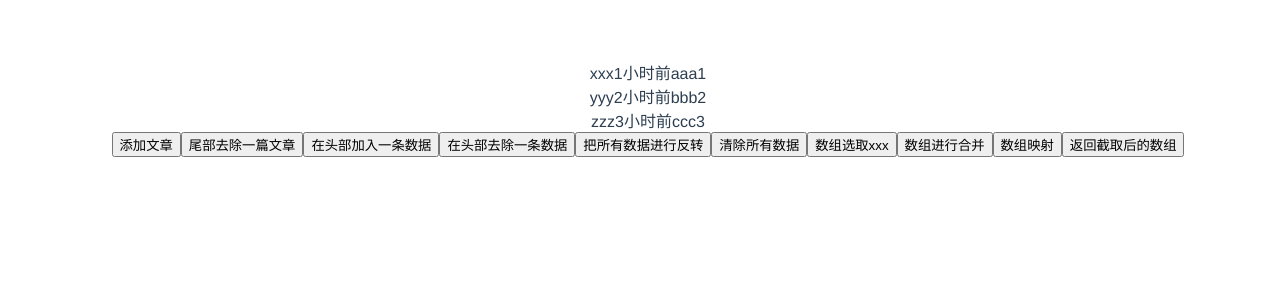
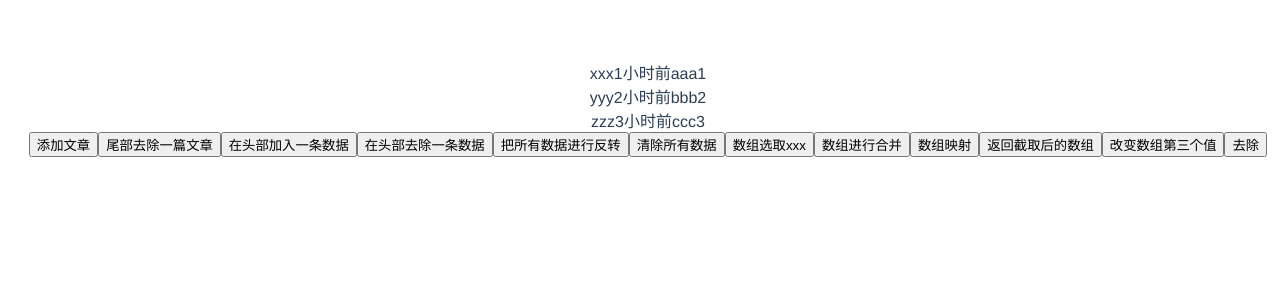
Before and after one commit to Insua/vue-demo, a Vue app: page /#/component-v-for in a window 1280 px wide. Shown: the top 300 px of the page. Built offline with nearby package versions, Linux system fonts and the light colour scheme; what vue-resource would draw is missing.

Commit message:
I really should've committed this when I finished it...

```diff
--- a/src/components/ComponentVFor.vue
+++ b/src/components/ComponentVFor.vue
@@ -11,12 +11,14 @@
         <button @click="contact">数组进行合并</button>
         <button @click="map">数组映射</button>
         <button @click="slice">返回截取后的数组</button>
+        <button @click="change3">改变数组第三个值</button>
+        <button @click="change4">去除</button>
     </div>
 </template>
 
 <script>
     import myArticle from "./MyArticle.vue"
-
+    import Vue from 'vue'
     export default {
         components: {
             myArticle
@@ -76,11 +78,17 @@
             },
             map () {
                 this.artList = this.artList.map(item => {
-                    return `${item} map`
+                    return {name: `${item.name} map`};
                 })
             },
             slice() {
                 this.artList = this.artList.slice(2);
+            },
+            change3 () {
+                Vue.set(this.artList,1,{name: 'cloud'})
+            },
+            change4 () {
+                this.artList.splice(1,1,5);
             }
         }
     }
--- a/src/router/index.js
+++ b/src/router/index.js
@@ -1,6 +1,6 @@
 import Vue from 'vue'
 import Router from 'vue-router'
-import VueResoure from 'vue-resource'
+import VueResource from 'vue-resource'
 import Routes from '@/components/Routes'
 // import Hello from '@/components/Hello'
 // import Text from '@/components/Text'
@@ -17,7 +17,7 @@ import ZhihuDaily from '@/components/ZhihuDaily'
 import ComponentVFor from '@/components/ComponentVFor'
 
 Vue.use(Router);
-Vue.use(VueResoure);
+Vue.use(VueResource);
 
 export default new Router({
   routes: [
```
